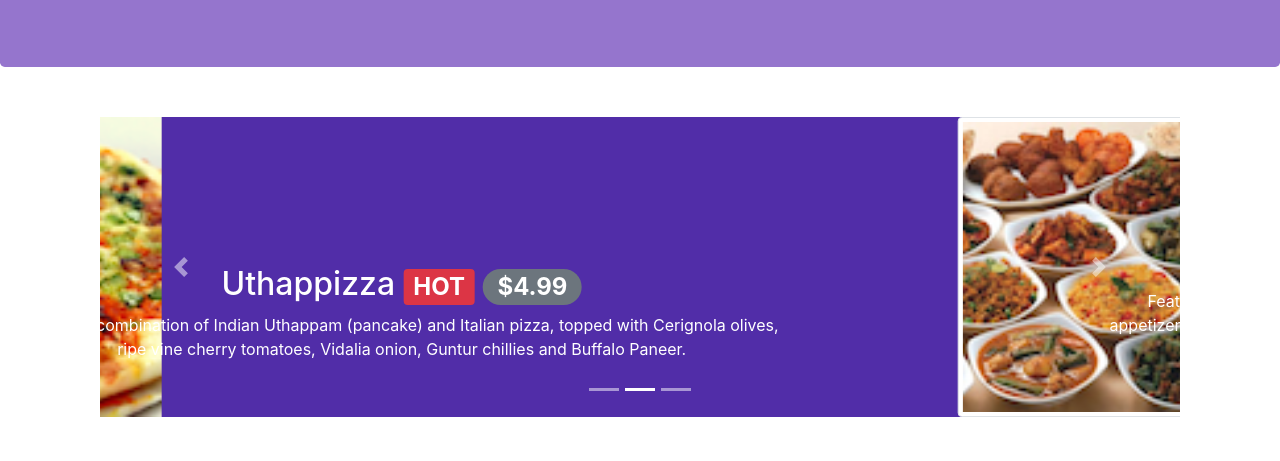
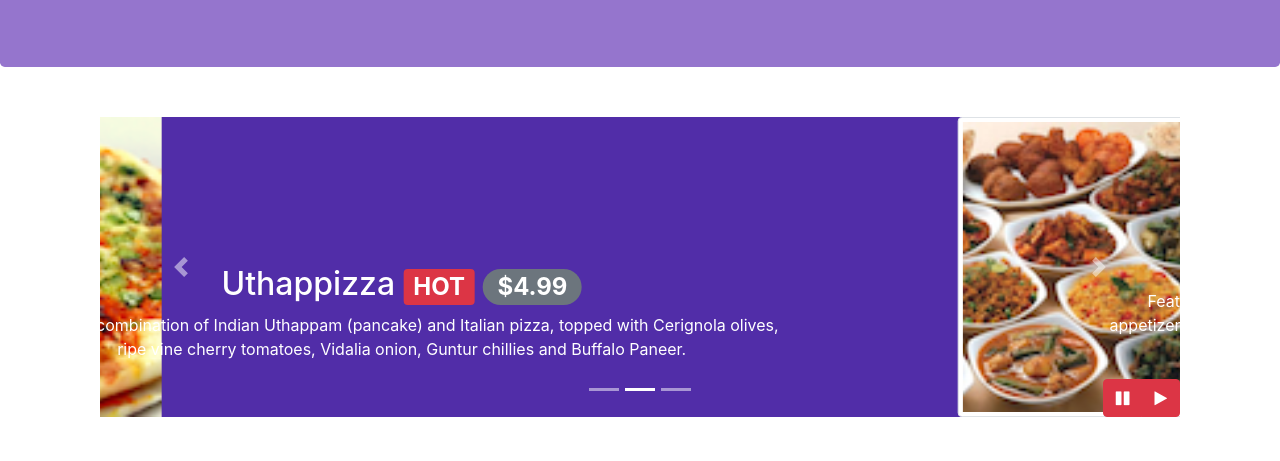
Before and after one commit to edgmuir/Coursera-Bootstrap4, a website: page index.html in a window 1280 px wide. Shown: the part 339-800 px from the top of the page. Drawn offline with nearby package versions, Linux system fonts and the light colour scheme.

Commit message:
Bootstrap JQuery

```diff
--- a/css/styles.css
+++ b/css/styles.css
@@ -60,6 +60,12 @@ body {
   min-height: 300px;
 }
 
+#carouselButton {
+  right: 0px;
+  position: absolute;
+  bottom: 0px;
+}
+
 header a {
   margin-bottom: 70px;
 }
--- a/index.html
+++ b/index.html
@@ -211,6 +211,14 @@
           <a class="carousel-control-next" href="#mycarousel" role="button" data-slide="next">
             <span class="carousel-control-next-icon"></span>
           </a>
+          <div class="btn-group" id="carouselButton">
+            <button class="btn btn-danger btn-small" id="carousel-pause">
+              <span class="fa fa-pause"></span>
+            </button>
+            <button class="btn btn-danger btn-small" id="carousel-play">
+              <span class="fa fa-play"></span>
+            </button>
+          </div><!-- end of btn-group -->
         </div>
       </div>
     </div>
@@ -309,6 +317,17 @@
   <script src="node_modules/jquery/dist/jquery.slim.min.js"></script>
   <script src="node_modules/popper.js/dist/umd/popper.min.js"></script>
   <script src="node_modules/bootstrap/dist/js/bootstrap.min.js"></script>
+  <script>
+    $(document).ready(function(){
+      $('#mycarousel').carousel( {interval: 2000} );
+      $('#carousel-pause').click(function(){
+        $('#mycarousel').carousel('pause');
+      });
+      $('#carousel-play').click(function(){
+        $('#mycarousel').carousel('cycle');
+      });
+    });
+  </script>
 </body>
 
 </html>
```
